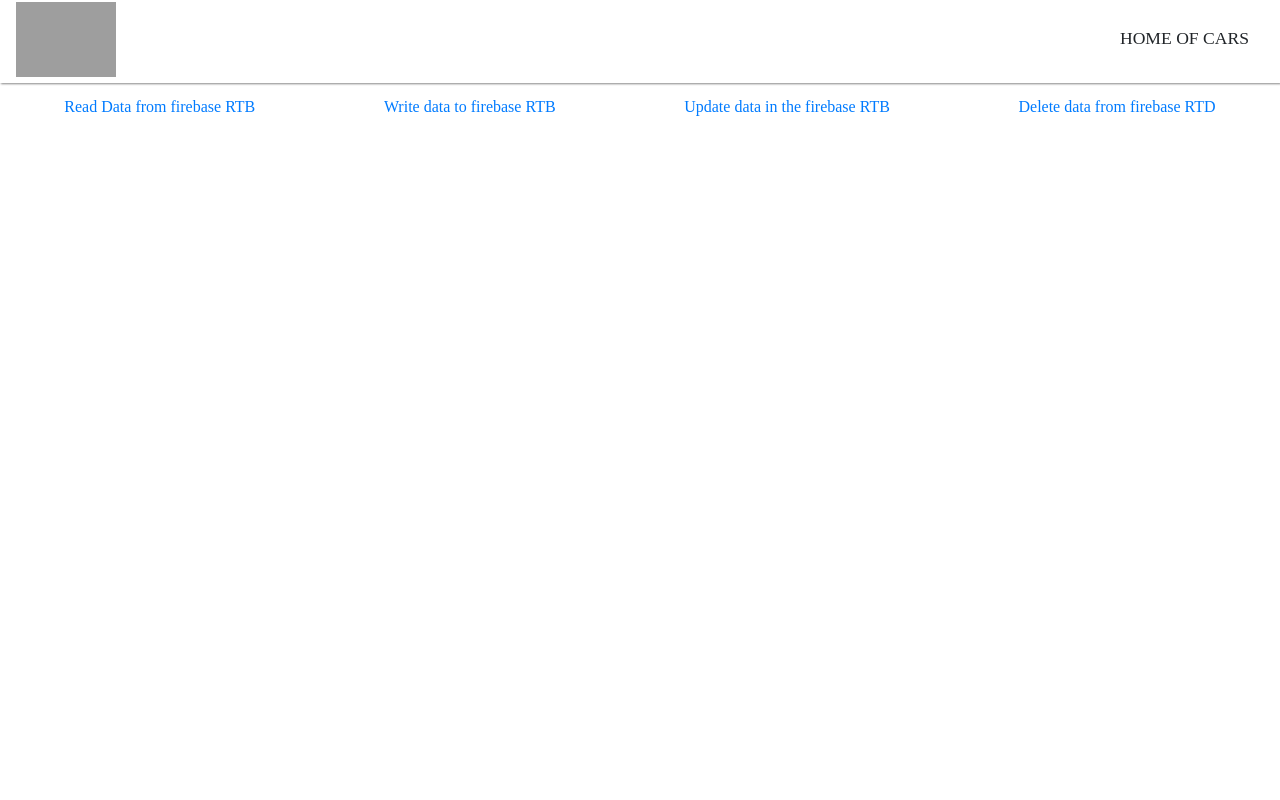
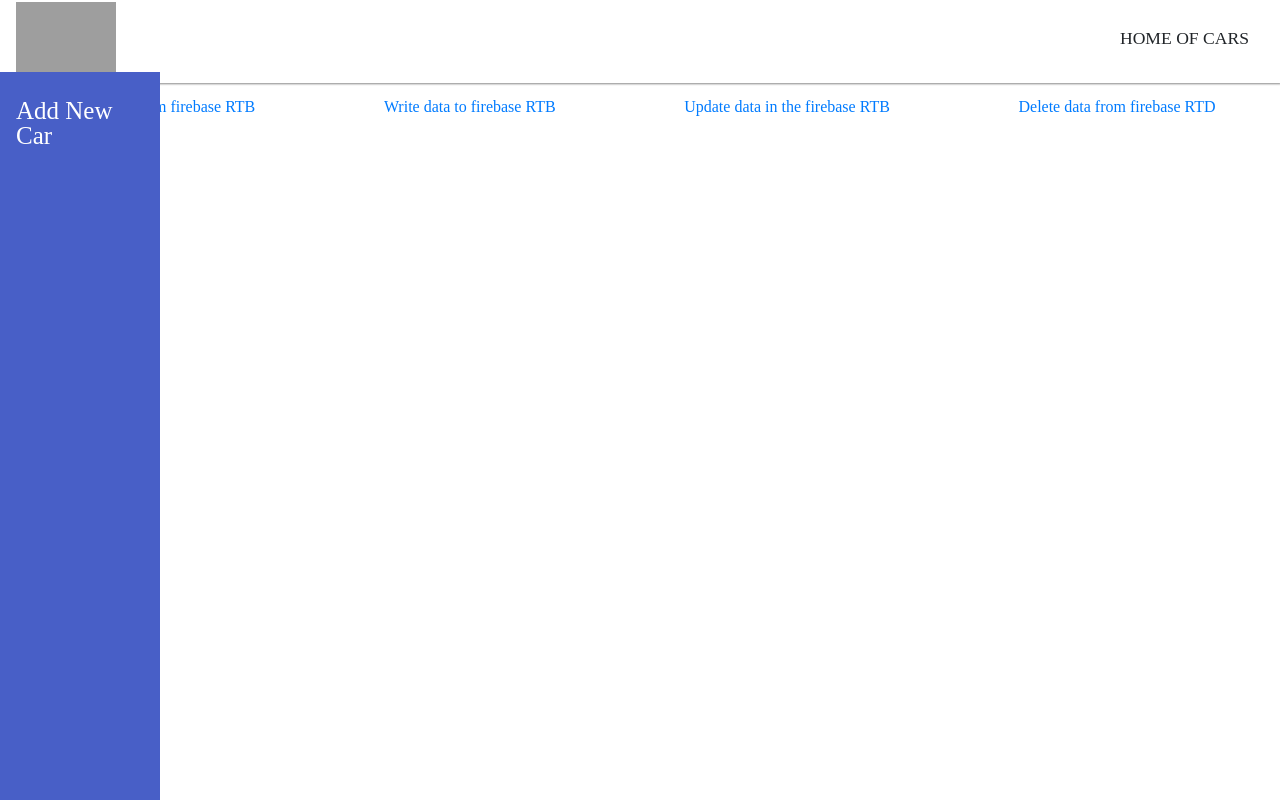
Before and after one commit to ankitjoshi143/ankit-store-front-ar, a website built with Parcel: page src/index.html in a window 1280 px wide. Built offline with nearby package versions, Linux system fonts and the light colour scheme; some packages are replaced by stand-ins of ours; no server answers; the database is empty; grey boxes are pictures that could not be loaded.

Commit message:
style and update changes

```diff
--- a/src/index.html
+++ b/src/index.html
@@ -53,6 +53,7 @@
 
   <main>
 
+
     <aside class="crud-with-rtd d-flex justify-content-around">
       <a href="read.html" class="read">Read Data from firebase RTB</a>
       <a href="write.html" class="write">Write data to firebase RTB</a>
@@ -60,7 +61,9 @@
       <a href="delete.html" class="delete">Delete data from firebase RTD</a>
     </aside>
 
-
+    <div class="sidenav">
+      <a href="write.html">Add New Car</a>
+    </div>
     <style>
       .cars-read {
         margin: 2rem auto;
@@ -68,8 +71,63 @@
 
       .list-group-item {
         background-color: rgb(0 0 0 / 5%);
+
+      }
+
+      /* The sidebar menu */
+      .sidenav {
+        height: 100%;
+        /* Full-height: remove this if you want "auto" height */
+        width: 160px;
+        /* Set the width of the sidebar */
+        position: fixed;
+        /* Fixed Sidebar (stay in place on scroll) */
+        z-index: 1;
+        /* Stay on top */
+        top: 72px;
+        /* Stay at the top */
+        left: 0;
+        background-color: rgb(72 95 199);
+        /* Black */
+        overflow-x: hidden;
+        /* Disable horizontal scroll */
+        padding-top: 20px;
+      }
+
+      /* The navigation menu links */
+      .sidenav a {
+        padding: 6px 8px 6px 16px;
+        text-decoration: none;
+        font-size: 25px;
+        color: #ffffff;
+        display: block;
+      }
+
+      /* When you mouse over the navigation links, change their color */
+      .sidenav a:hover {
+        color: #f1f1f1;
+      }
+
+      /* Style page content */
+      .main {
+        margin-left: 160px;
+        /* Same as the width of the sidebar */
+        padding: 0px 10px;
+      }
+
+      /* On smaller screens, where height is less than 450px, change the style of the sidebar (less padding and a smaller font size) */
+      @media screen and (max-height: 450px) {
+        .sidenav {
+          padding-top: 15px;
+        }
+
+        .sidenav a {
+          font-size: 18px;
+        }
       }
     </style>
+
+
   </main>
 
   <script src="https://code.jquery.com/jquery-3.2.1.slim.min.js"
```
Also changed, not shown: src/js/update.js (+6 -4 lines).
